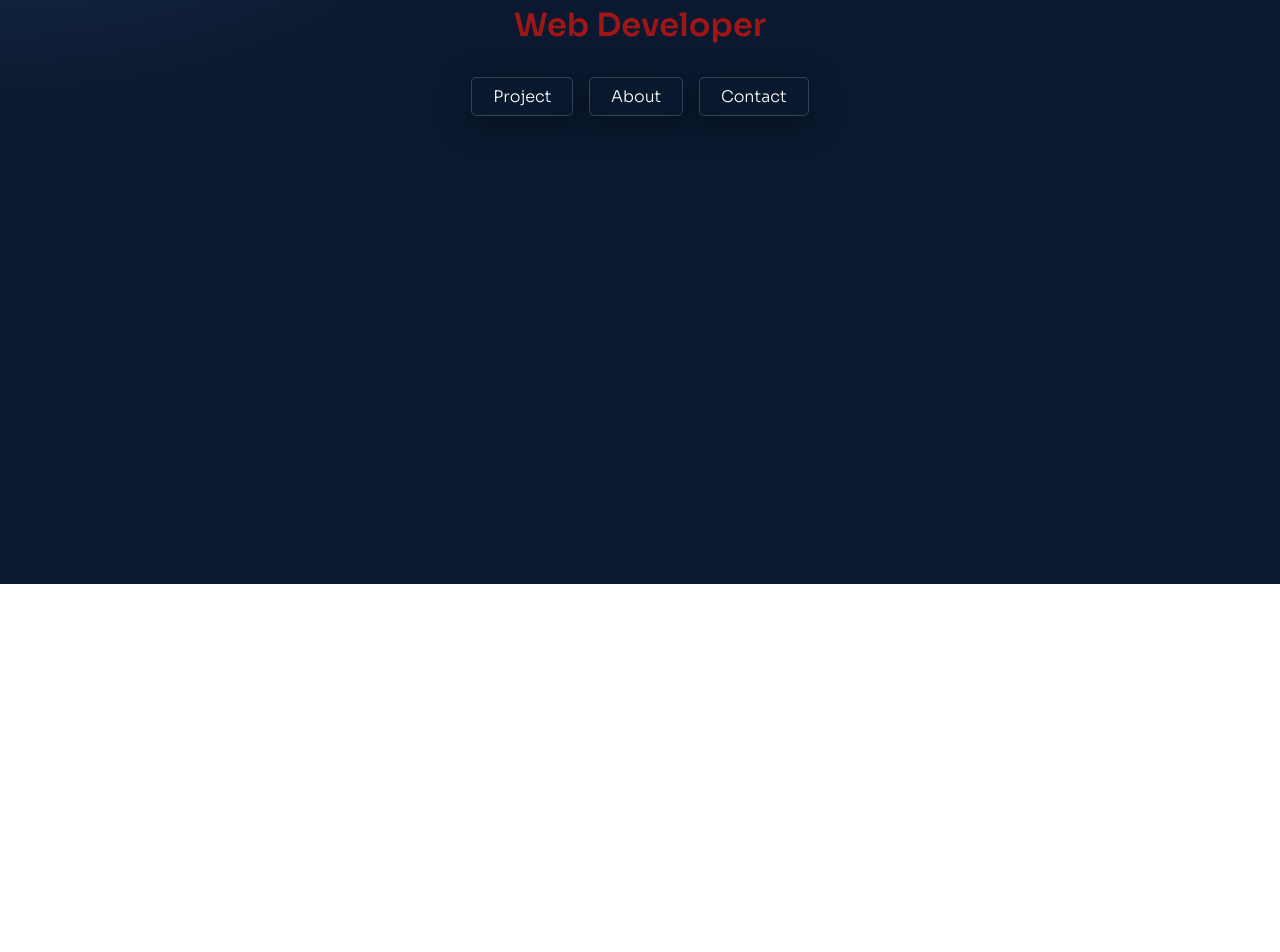
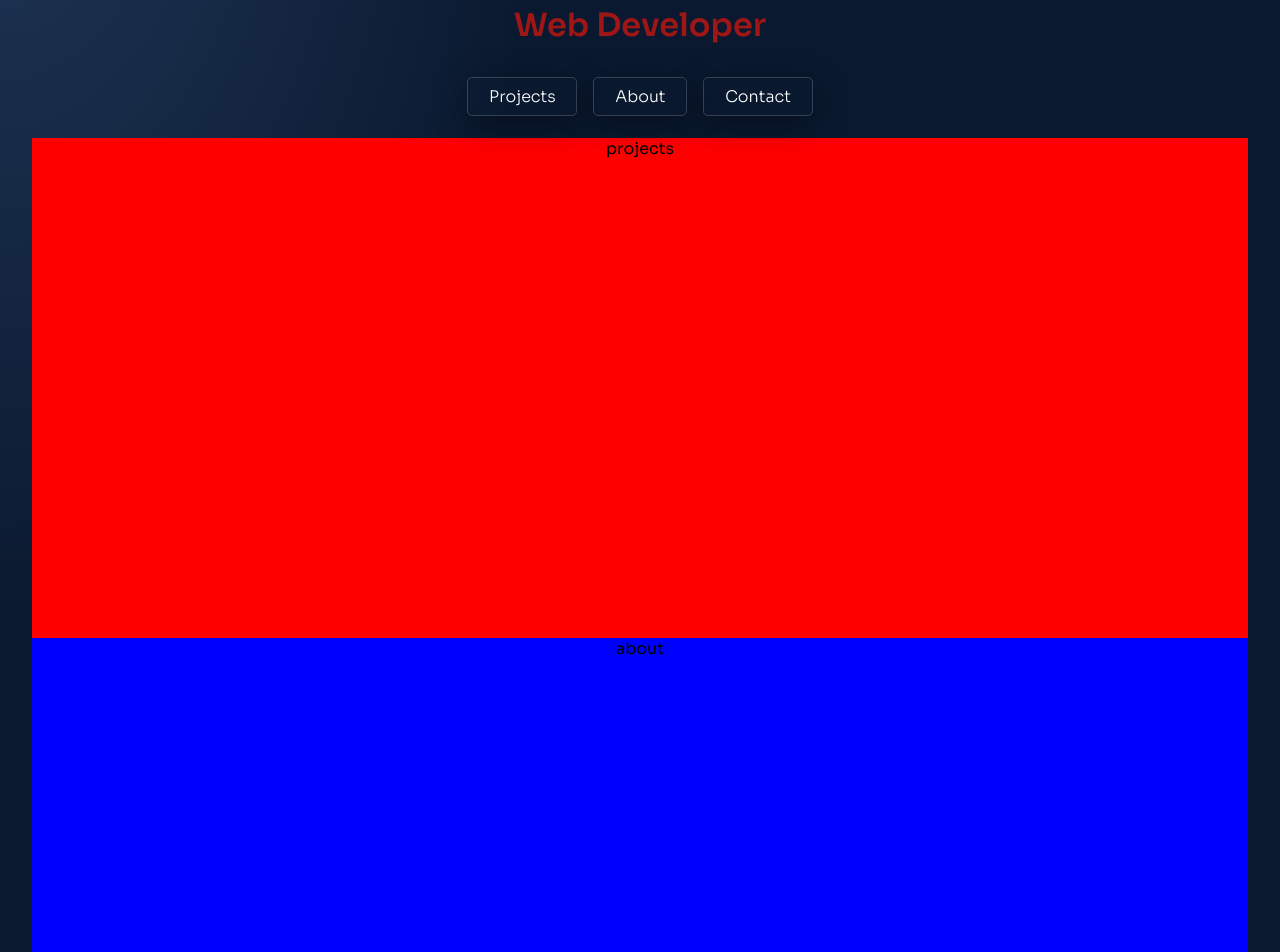
Before and after one commit to TsuriH/TsuriPortfolio, a React (Create React App) app: page / in a window 1280 px wide. Shown: the part 280-1232 px from the top of the page. Before the commit the page ends 864 px from the top, so only its background shows below. Built offline with nearby package versions, Linux system fonts and the light colour scheme.

Commit message:
scroll bar

```diff
--- a/src/Components/Layout/Hero/Hero.css
+++ b/src/Components/Layout/Hero/Hero.css
@@ -15,6 +15,7 @@
     justify-content: start;
     gap: 1rem;
     padding-top: 13rem;
+
 }
 
 .Hero h2 {
--- a/src/Components/Layout/Hero/Hero.tsx
+++ b/src/Components/Layout/Hero/Hero.tsx
@@ -1,6 +1,15 @@
 import "./Hero.css";
 import { NavLink } from "react-router-dom";
-export function Hero(): JSX.Element {
+
+interface HeroProps {
+    scroll: Function;
+    projects: any;
+    about: any;
+    contact: any;
+}
+
+
+export function Hero(props: HeroProps): JSX.Element {
     return (
         <div className="Hero">
             <div className="hero-container">
@@ -11,9 +20,12 @@ export function Hero(): JSX.Element {
                     {/* Coming from the motion design field gives me a better understanding of design principles and a keen eye for aesthetics, which I blend with my technical skills on every project */}
                 </p>
                 <div className="nav-buttons">
-                    <NavLink to="project" className="nav-btn">Project</NavLink>
-                    <NavLink to="about" className="nav-btn">About</NavLink>
-                    <NavLink to="contact" className="nav-btn">Contact</NavLink>
+
+                    <NavLink to="projects" className="nav-btn" onClick={() => props.scroll(props.projects)}>Projects</NavLink>
+
+                    <NavLink to="about" className="nav-btn" onClick={() => props.scroll(props.about)}>About</NavLink>
+
+                    <NavLink to="contact" className="nav-btn" onClick={() => props.scroll(props.contact)}>Contact</NavLink>
                 </div>
             </div>
 
--- a/src/Components/Layout/Layout/Layout.css
+++ b/src/Components/Layout/Layout/Layout.css
@@ -5,3 +5,7 @@
   flex-direction: column;
   gap: 4rem;
 }
+
+.Layout .projects {
+  margin-top: 250px;
+}
--- a/src/Components/Layout/Layout/Layout.tsx
+++ b/src/Components/Layout/Layout/Layout.tsx
@@ -1,8 +1,24 @@
+import { useRef } from "react";
 import { Header } from "../Header/Header";
 import { Hero } from "../Hero/Hero";
+
 import "./Layout.css";
 
 export function Layout(): JSX.Element {
+
+    const projects = useRef(null)
+    const about = useRef(null)
+    const contact = useRef(null)
+
+    const scrollToSection = (elementRef: any) => {
+
+        window.scrollTo({
+            top: elementRef.current.offsetTop,
+            behavior: "smooth"
+        })
+
+    }
+
     return (
         <div className="Layout">
 
@@ -11,7 +27,17 @@ export function Layout(): JSX.Element {
             </header>
 
             <main>
-                <Hero />
+                <Hero scroll={scrollToSection}      projects={projects}
+                    about={about}
+                    contact={contact}
+                />
+
+                <div className="projects" style={{ height: "500px", background: "red" }} ref={projects}>projects</div>
+
+                <div className="about" style={{ height: "500px", background: "blue" }} ref={about}>about</div>
+
+                <div className="contact" style={{ height: "500px", background: "yellow" }} ref={contact}>yellow</div>
+
             </main>
 
             <footer>
```
